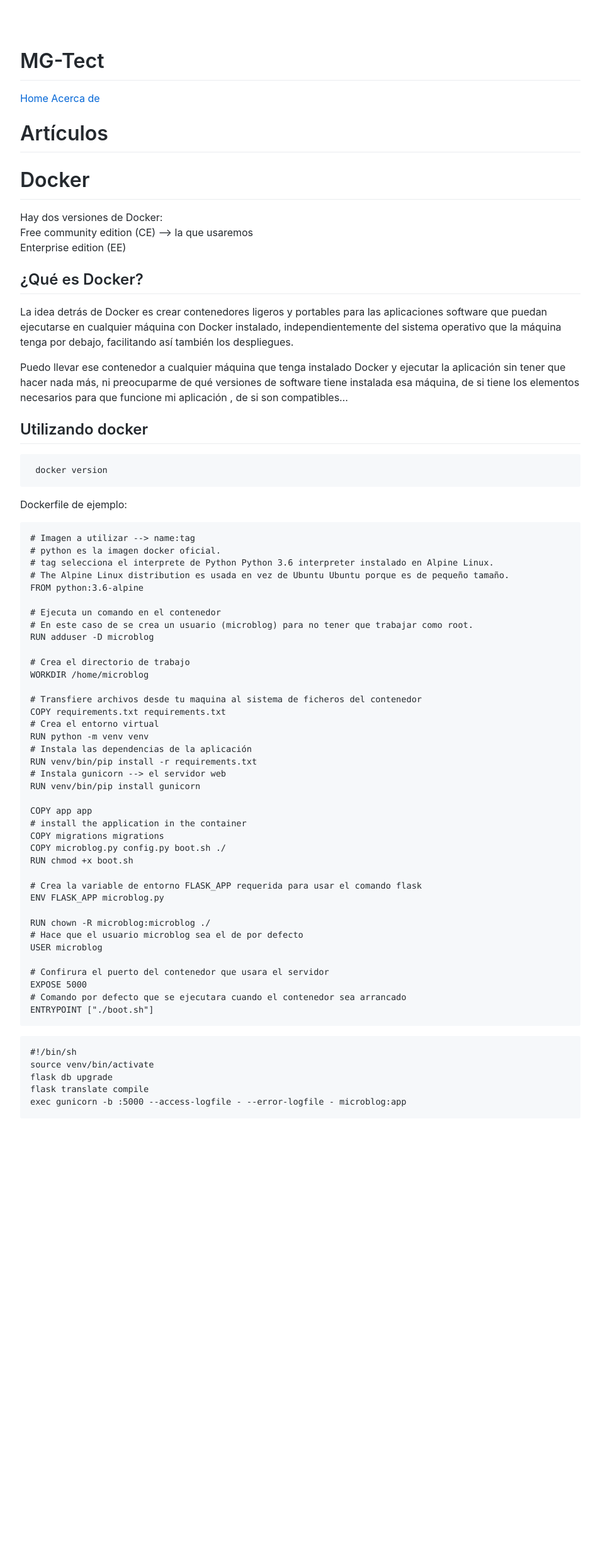
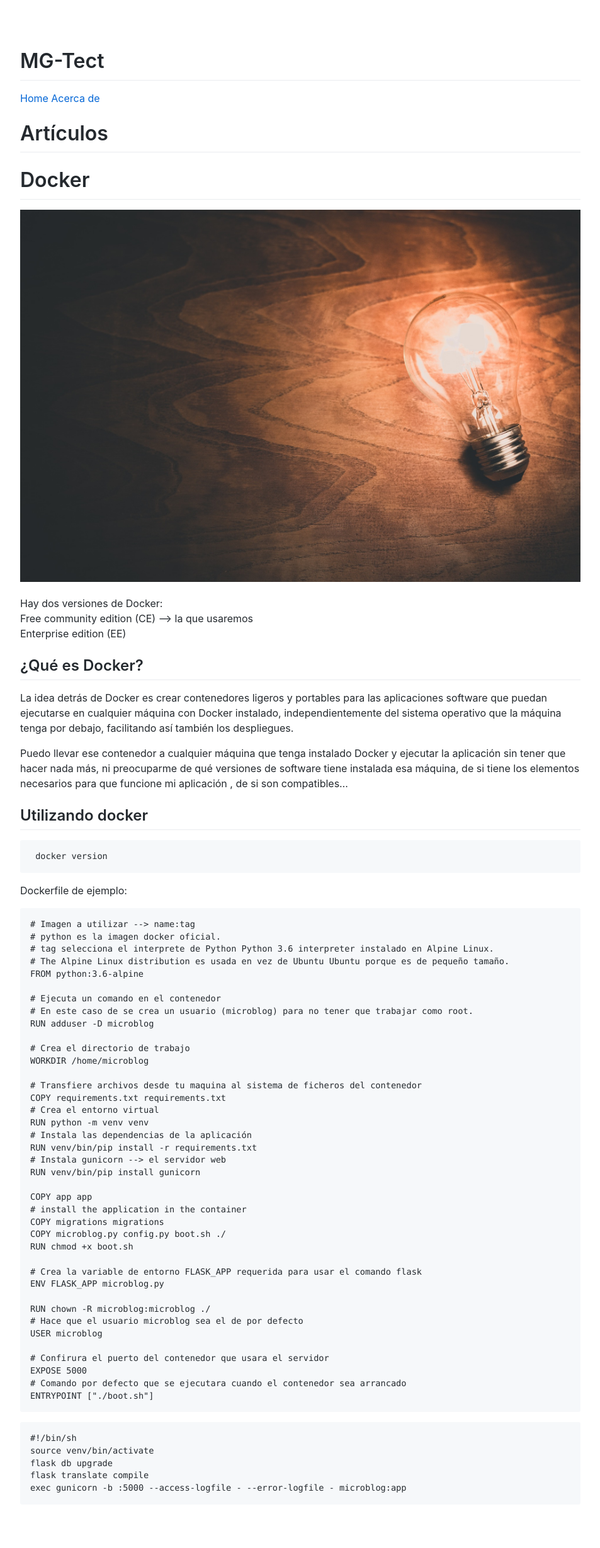
Before and after one commit to Akira3030/formacion, a Jekyll site: the page built from articulos/desplegando-aplicaciones-con-docker.md, in a window 1280 px wide. Shown: the whole page at 63% size, without its empty margins (163-1116 px from the left). Built offline with Jekyll 4.4.1, drawn with Linux system fonts in a browser that asks for light colours; before the commit the page ends 1845 px from its top, so only the background shows below that.

Commit message:
Update desplegando-aplicaciones-con-docker.md

```diff
--- a/articulos/desplegando-aplicaciones-con-docker.md
+++ b/articulos/desplegando-aplicaciones-con-docker.md
@@ -4,6 +4,9 @@ title: "Docker"
 ---
 
 # Docker
+
+![]({{ site.site_url }}/assets/img/light-bulb-1246043_1920.jpg)
+
 Hay dos versiones de Docker:<br>
 Free community edition (CE) --> la que usaremos<br>
 Enterprise edition (EE)<br>
```
